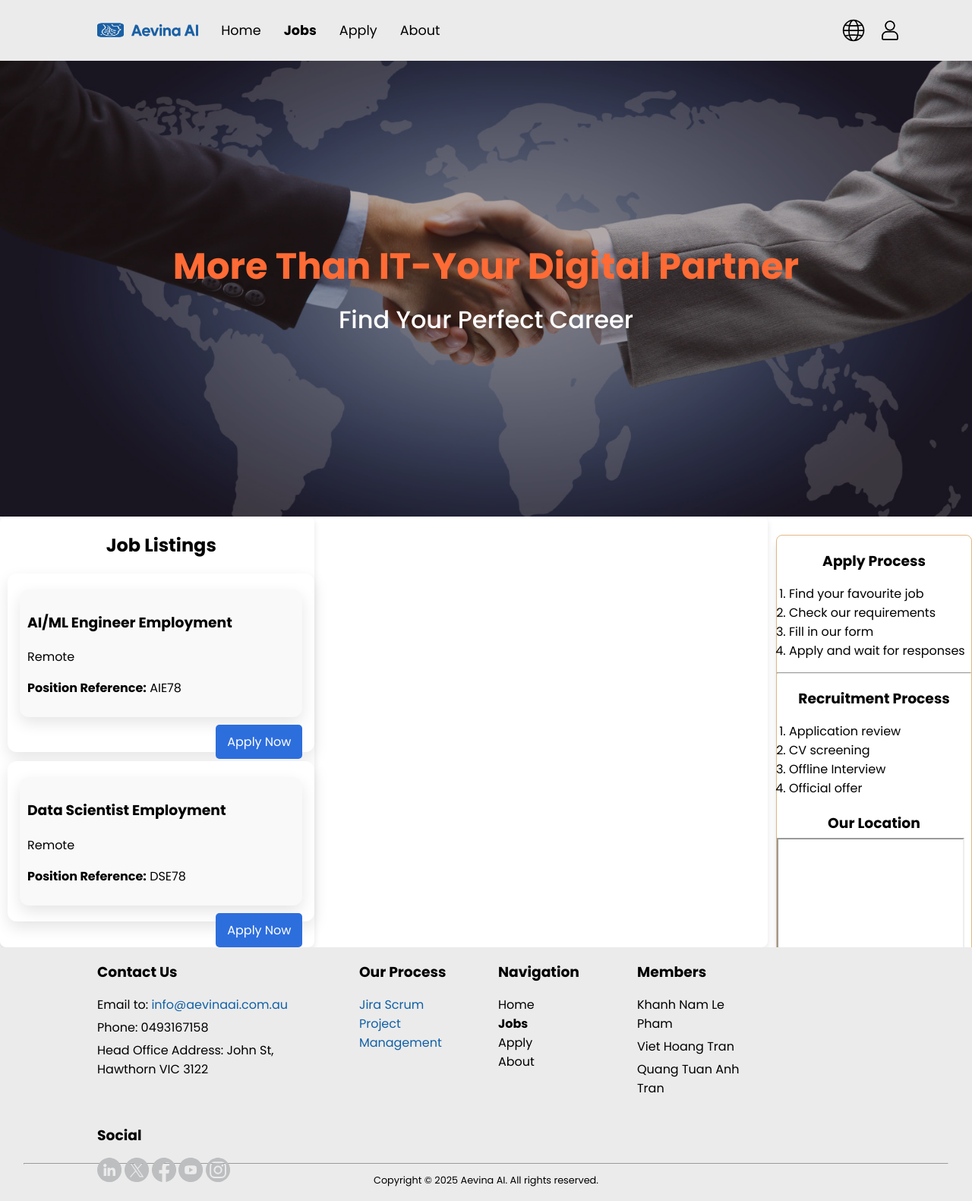
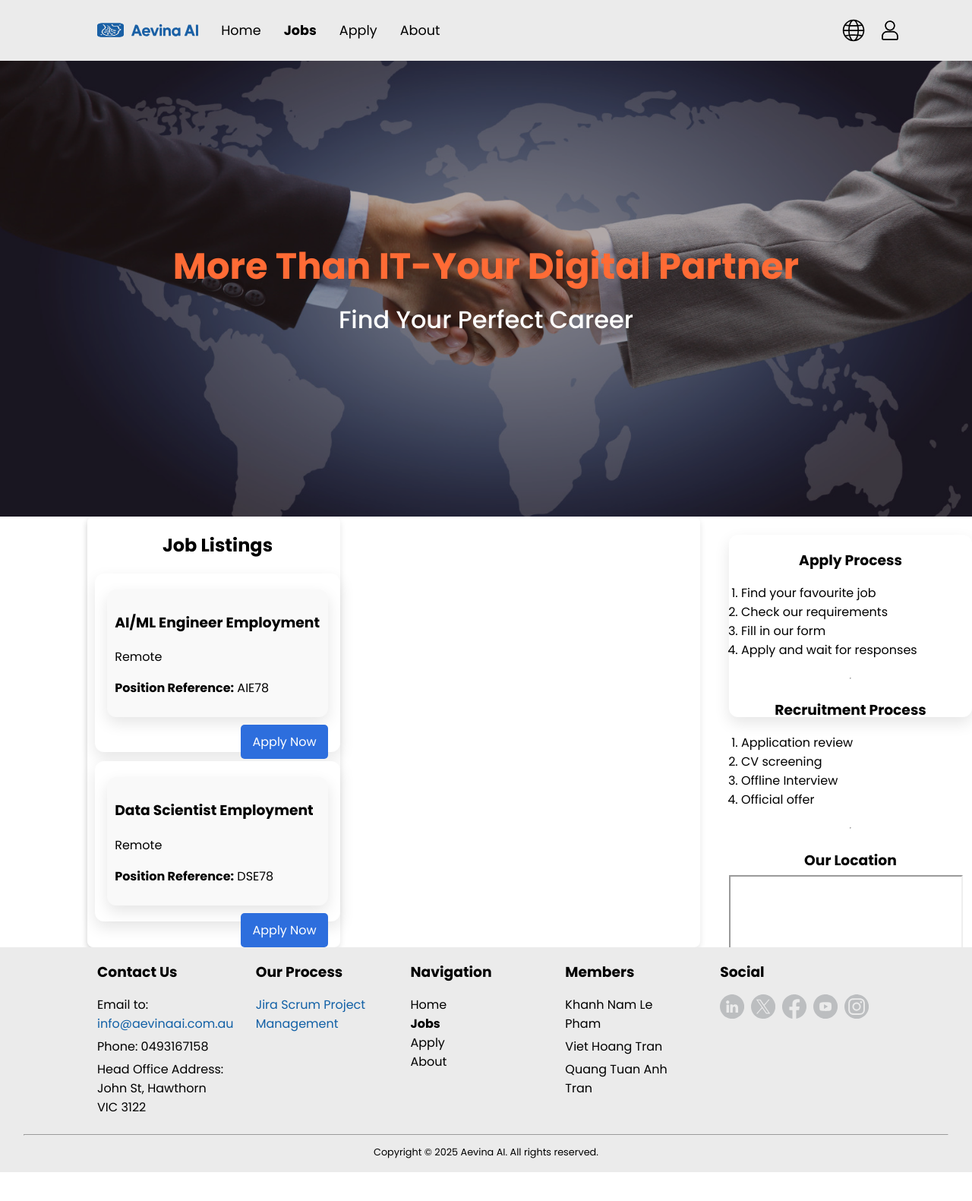
Before and after one commit to 105736779/3aevn_part1, a PHP site: page /jobs.html in a window 1280 px wide. Shown: the whole page at 76% size. After the commit the page ends 1543 px from the top, so only its background shows below. Run offline with PHP 8.4, Linux system fonts and the light colour scheme; grey boxes are pictures that could not be loaded.

Commit message:
aside change position and border

```diff
--- a/project1/jobs.html
+++ b/project1/jobs.html
@@ -104,6 +104,7 @@
         <li>Official offer</li>
       </ol>
     </div>
+    <hr>
     <div id="map">
       <h3>Our Location</h3>
       <iframe id="map" src="https://www.google.com/maps/embed?
--- a/project1/styles/styles.css
+++ b/project1/styles/styles.css
@@ -88,13 +88,15 @@
 width */
 #aside-jobs {
     float: right;
-    width: 20%;
+    width: 25%;
+    height: 30vh;
     margin-top: 3vh;
+    display: flex;
+    flex-direction: column;
+    justify-content: space-between;
     position: relative;
-    border: 1px solid burlywood;
-    border-radius: 8px; /* Optional: Rounded corners */
-    box-shadow: 0 10px 10px rgba(5, 5, 5, 0.1); /* Add the
-subtle shadow */
+    border-radius: 12px;
+    box-shadow: 0 8px 20px rgba(0, 0, 0, 0.1);
 }
 
 #aside-jobs div h3 {
@@ -125,11 +127,12 @@
 }
 
 #main-jobs {
-    width: 79%;
+    width: 63%;
     display: flex;
     background-color: white;
     border-radius: 8px;
     box-shadow: 0 4px 8px rgba(0, 0, 0, 0.1);
+    margin-left: 9%;
 }
 
 .job-list {
@@ -288,8 +291,6 @@
 }
 /*Viet Hoang Tran edited 07/04/25*/
 /*Viet Hoang Tran edited 03/04/25*/
-
-
 
 /* Khanh Nam Le Pham edited 03/04/25, 3:27PM */
 /* applied in the header */
```
